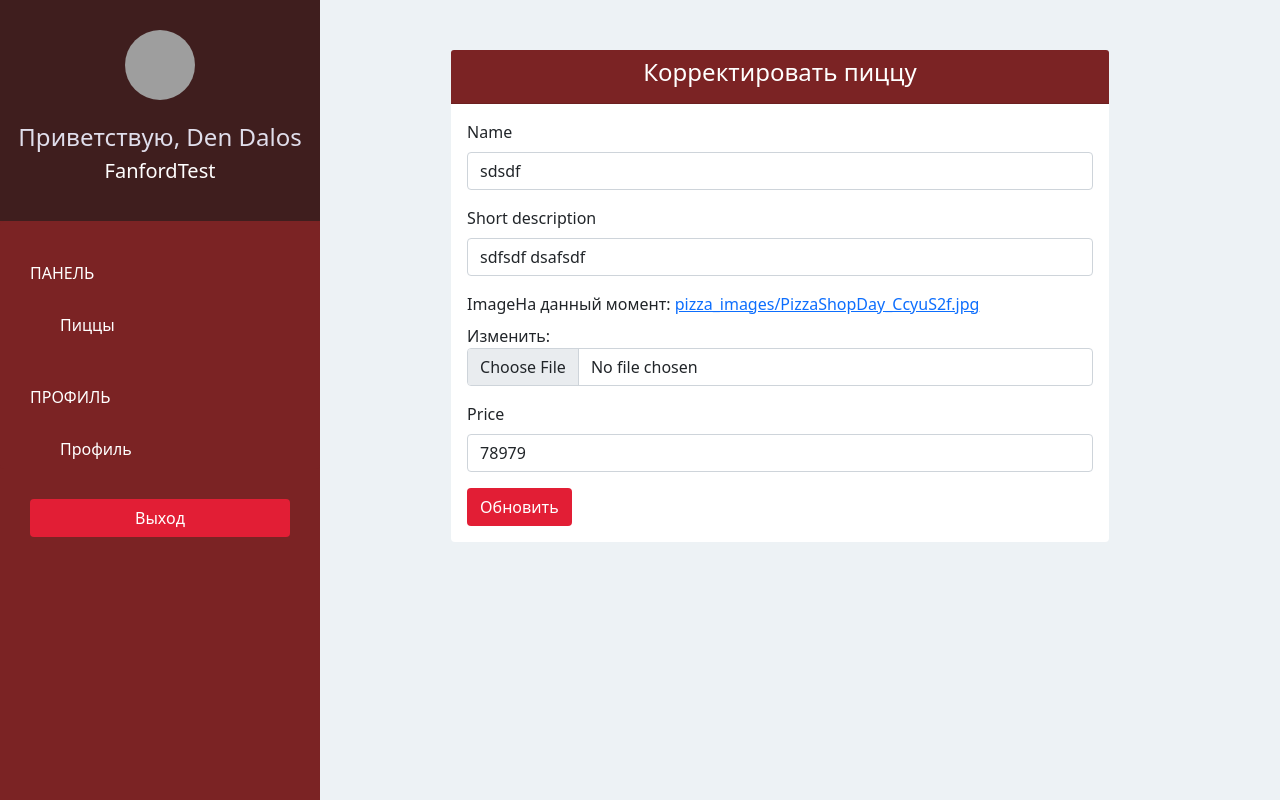
After one commit to YakovlevDS/django_task_6_Pizza_shop_project_part_3_api, a Django app: page /pizzashop/pizza/edit/1 in a window 1280 px wide. The commit adds this page. Run offline with Django 3.2, Linux system fonts and the light colour scheme; a user stored in the database is signed in; data comes from the database, SQL or seed files in the repository; both versions use the stored data as it was after the commit; some libraries are stand-ins or nearby versions; grey boxes are pictures that could not be loaded.

Commit message:
feat:add edit pizza html active page styled

```diff
--- a/pizzashopapp/static/css/style.css
+++ b/pizzashopapp/static/css/style.css
@@ -78,7 +78,7 @@ body {
   padding-right: 30px;
 }
 
-.sidebar .list-group .list-group-item:active,
+.sidebar .list-group .list-group-item.active,
 .sidebar .list-group .list-group-item:hover {
   background-color: #3F1E1E;
   color: #E0DEEB;
--- a/pizzashopapp/templates/pizzashop/base.html
+++ b/pizzashopapp/templates/pizzashop/base.html
@@ -3,6 +3,10 @@
 {% block title %}Пиццерия{% endblock %}
 
 {% block sidebar %}
+
+{% url 'pizzashop-pizza' as pizzashop_pizza_url %}
+{% url 'pizzashop-account' as pizzashop_account_url %}
+
   <div class="text-center">
     <img class="rounded-circle" src="{{ MEDIA_URL }}{{ request.user.pizzashop.logo }}" width="70" height="70">
     <br>
@@ -13,10 +17,13 @@
 
   <div class="list-group">
     <span class="text-uppercase">Панель</span>
-    <a href="{% url 'pizzashop-pizza' %}" class="list-group-item">Пиццы</a>
+    <a href="{% url 'pizzashop-pizza' %}"
+    class="list-group-item {% if request.path == pizzashop_pizza_url %} active {% endif %}">Пиццы</a>
+
 
     <span class="text-uppercase">Профиль</span>
-    <a href="{% url 'pizzashop-account' %}" class="list-group-item">Профиль</a>
+    <a href="{% url 'pizzashop-account' %}"
+    class="list-group-item {% if request.path == pizzashop_account_url %} active {% endif %}">Профиль</a>
   </div>
 
   <div class="text-center">
--- /dev/null
+++ b/pizzashopapp/templates/pizzashop/edit_pizza.html
@@ -0,0 +1,21 @@
+{% extends 'pizzashop/base.html' %}
+{% load bootstrap4 %}
+
+{% block page %}
+<div class="offset-lg-5 col-lg-8">
+  <div class="card">
+    <div class="card-header bg-ruby">
+      <h4 class="card-title text-center text-white">
+        Корректировать пиццу
+      </h4>
+    </div>
+    <div class="card-body">
+      <form method="POST" enctype="multipart/form-data">
+        {% csrf_token %}
+        {% bootstrap_form form %}
+        <button type="submit" class="btn btn-red">Обновить</button>
+      </form>
+    </div>
+  </div>
+</div>
+{% endblock %}
--- a/pizzashopapp/templates/pizzashop/pizza.html
+++ b/pizzashopapp/templates/pizzashop/pizza.html
@@ -28,7 +28,7 @@
           {% for pizza in pizzas %}
             <tr>
               <td scope="row">{{ pizza.id }}</td>
-              <td><a href="#">{{ pizza.name }}</a></td>
+              <td><a href="{% url 'pizzashop-edit-pizza' pizza.id %}">{{ pizza.name }}</a></td>
               <td>{{ pizza.short_description }}</td>
               <td>{{ pizza.price }}</td>
               <td class="text-center"><img class="rounded"
--- a/pizzashopapp/views.py
+++ b/pizzashopapp/views.py
@@ -54,6 +54,20 @@ def pizzashop_add_pizza(request):
         'form': form
     })
 
+@login_required(login_url='/pizzashop/sign-in/')
+def pizzashop_edit_pizza(request, pizza_id):
+    form = PizzaForm(instance = Pizza.objects.get(id = pizza_id))
+
+    if request.method == "POST":
+        form = PizzaForm(request.POST, request.FILES, instance = Pizza.objects.get(id = pizza_id))
+        if form.is_valid():
+            pizza = form.save()
+            return redirect(pizzashop_pizza)
+
+    return render(request, 'pizzashop/edit_pizza.html', {
+        'form': form
+    })
+
 def pizzashop_sign_up(request):
     user_form = UserForm()
     pizzashop_form = PizzaShopForm()
--- a/pizzashopproject/urls.py
+++ b/pizzashopproject/urls.py
@@ -37,4 +37,5 @@ urlpatterns = [
     path('pizzashop/account/', views.pizzashop_account, name='pizzashop-account'),
     path('pizzashop/pizza/', views.pizzashop_pizza, name='pizzashop-pizza'),
 path('pizzashop/pizza/add', views.pizzashop_add_pizza, name='pizzashop-add-pizza'),
+ path('pizzashop/pizza/edit/<int:pizza_id>', views.pizzashop_edit_pizza, name='pizzashop-edit-pizza'),
 ] + static(settings.MEDIA_URL, document_root=settings.MEDIA_ROOT)
```
Also changed, not shown: db.sqlite3.
